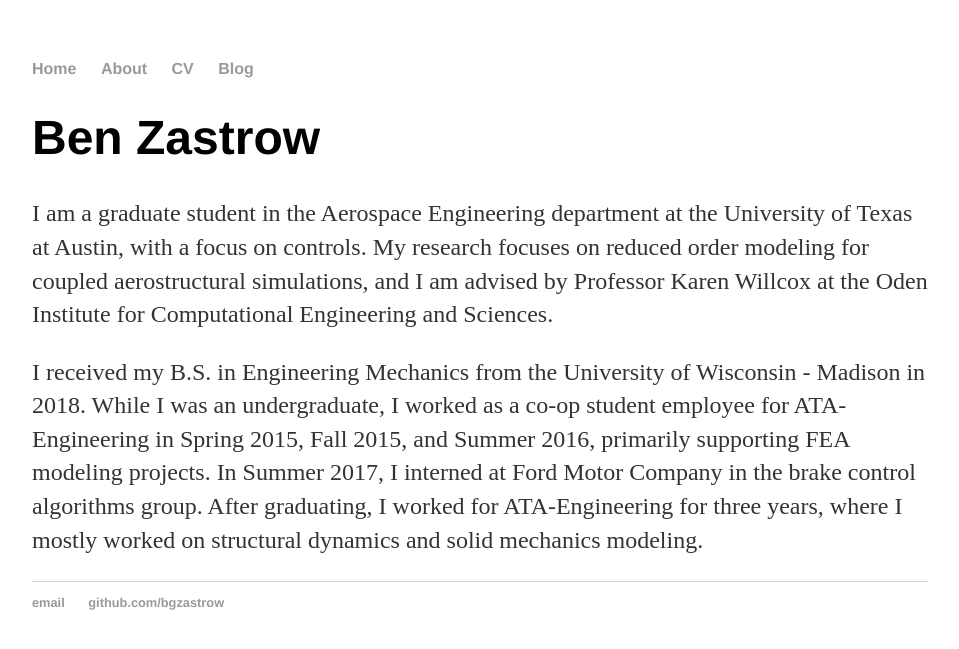
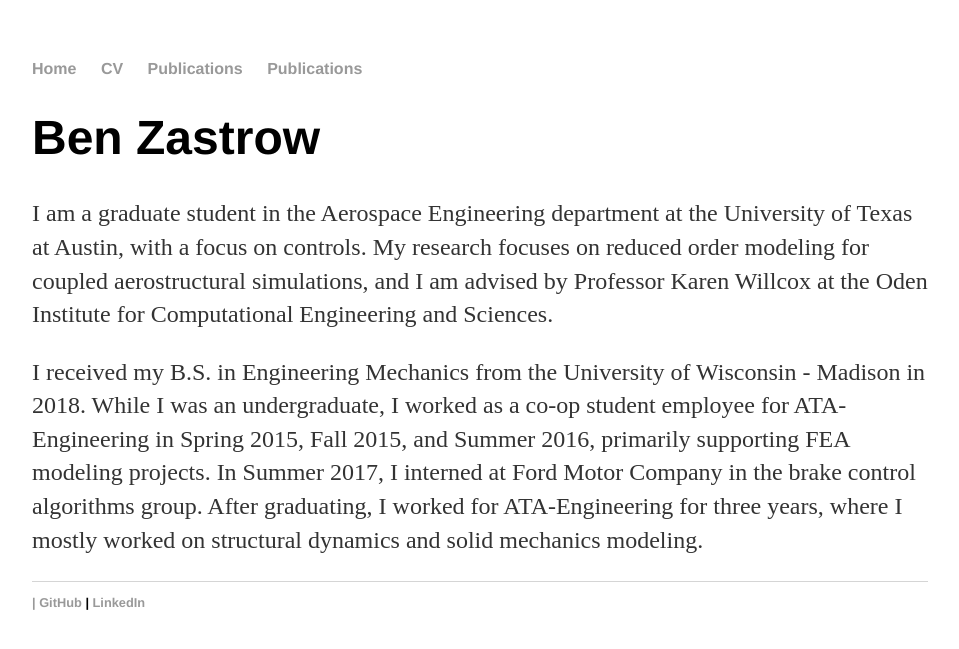
Before and after one commit to bgzastrow/bgzastrow.github.io, a Jekyll site: the page built from index.html, in a window 1280 px wide. Shown: the top 649 px of the page, without its empty margins (160-1119 px from the left). Built offline with Jekyll 4.4.1, drawn with Linux system fonts in a browser that asks for light colours.

Commit message:
Update default.html
Added footer links to LinkedIn, etc.

```diff
--- a/_layouts/default.html
+++ b/_layouts/default.html
@@ -9,9 +9,9 @@
 			<nav>
 	    		<ul>
 	        		<li><a href="/">Home</a></li>
-		        	<li><a href="/about">About</a></li>
-	        		<li><a href="/cv">CV</a></li>
-	        		<li><a href="/blog">Blog</a></li>
+	        		<li><a href="/CV">CV</a></li>
+				<li><a href="/Publications">Publications</a></li>
+				<li><a href="/Publications">Publications</a></li>
 	    		</ul>
 			</nav>
 			<div class="container">
@@ -19,11 +19,12 @@
 			{{ content }}
 
 			</div><!-- /.container -->
-			<footer>
+		</body>
+		<footer>
 	    		<ul>
-	        		<li><a href="mailto:bzastrow@utexas.edu">email</a></li>
-	        		<li><a href="https://github.com/bgzastrow">github.com/bgzastrow</a></li>
-				</ul>
-			</footer>
-		</body>
+	        		<a bzastrow@utexas.edu </a> <span class="sep">|</span>
+	        		<a href="https://github.com/bgzastrow">GitHub</a> <span class="sep">|</span>
+				<a href="https://www.linkedin.com/in/benjamin-g-zastrow/">LinkedIn</a>
+				<!-- <a href="https://scholar.google.it/citations?user=UPcyNXIAAAAJ&hl=it">Scholar</a> -->
+		</footer>
 	</html>
```
